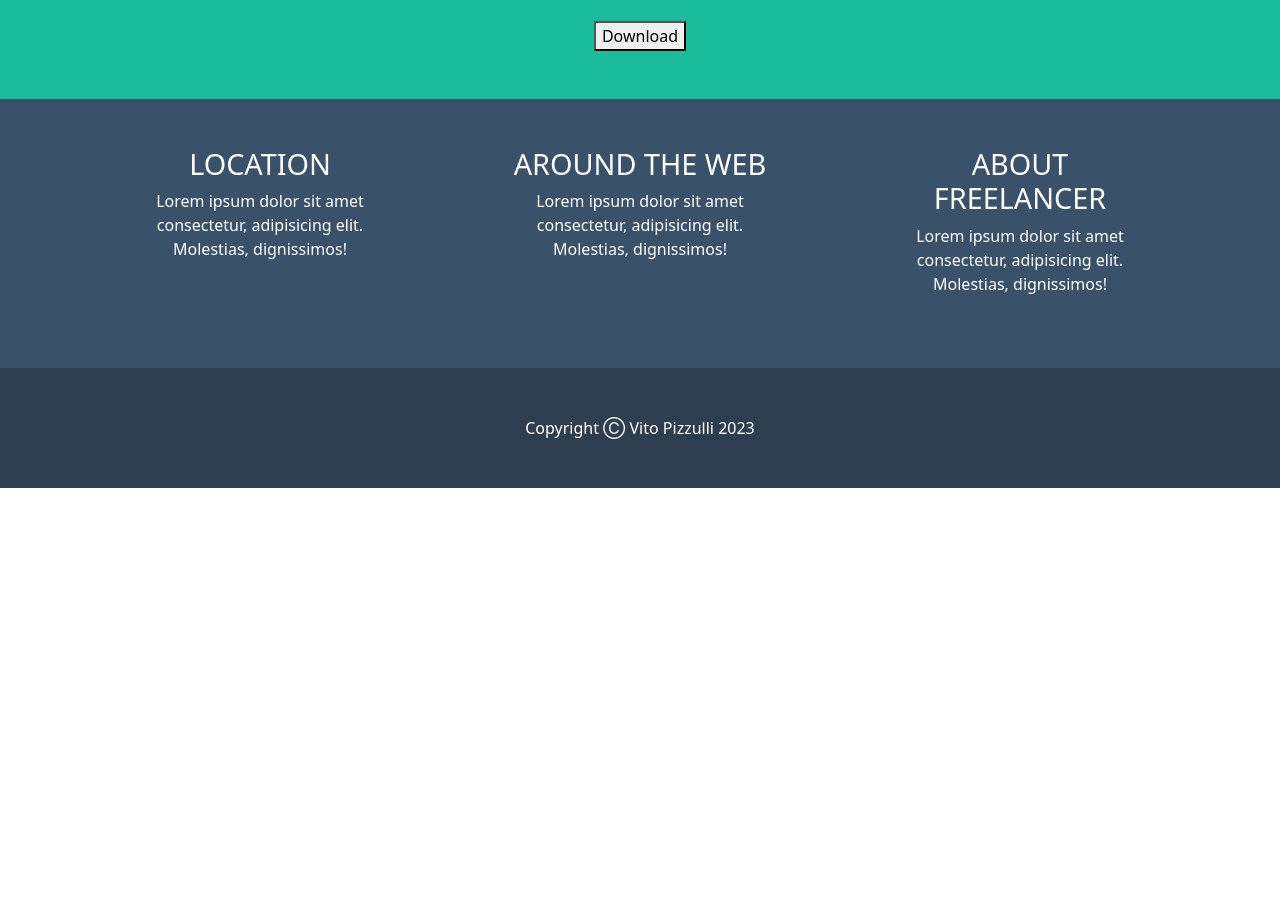
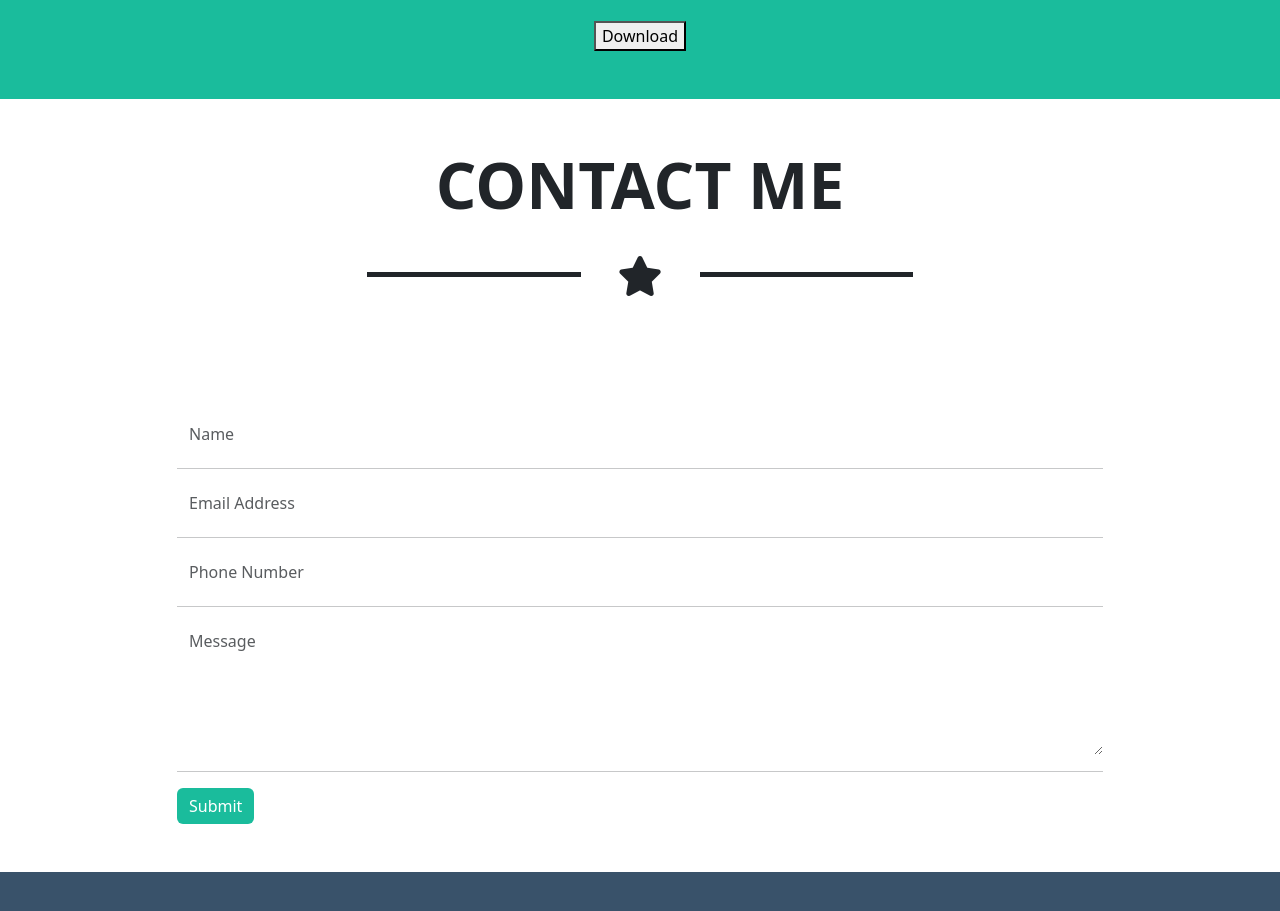
Before and after one commit to vito-pizzulli/html-css-bootstrap-freelancer, a plain HTML site: page index.html in a window 1280 px wide. Shown: the part 1887-2798 px from the top of the page. Before the commit the page ends 2375 px from the top, so only its background shows below. Drawn offline with nearby package versions, Linux system fonts and the light colour scheme.

Commit message:
"contact me" section with form completed

```diff
--- a/css/style.css
+++ b/css/style.css
@@ -4,6 +4,10 @@ h2 {
 
 h3 {
     font-size: 1rem;
+}
+
+.ms_button:hover {
+    background-color: #18ab8e;
 }
 
 .ms_bg-dark-aqua {
--- a/index.html
+++ b/index.html
@@ -36,7 +36,7 @@
                             <a class="nav-link text-uppercase text-white" href="#about">About</a>
                             </li>
                             <li class="nav-item">
-                            <a class="nav-link text-uppercase text-white" href="#">Contact</a>
+                            <a class="nav-link text-uppercase text-white" href="#contact_me">Contact Me</a>
                             </li>
                         </ul>
                     </div>
@@ -176,6 +176,63 @@
             </div>
         </section>
 
+        <!-- Contact Me -->
+        <section id="contact_me">
+            <div class="container py-5">
+
+                <div class="row justify-content-center mb-2 mb-md-3 mb-lg-4">
+                    <div class="col-12 text-center">
+                        <h1 class="text-uppercase fw-bold">Contact Me</h1>
+                    </div>
+                </div>
+
+                <div class="row justify-content-center mb-2 mb-md-3 mb-lg-4">
+                    <div class="col-6">
+                        <div class="row">
+                            <div class="col">
+                                <hr class="ms_hr-style">
+                            </div>
+                            <div class="col-2 d-flex justify-content-center">
+                                <i class="fa-solid fa-star fs-1"></i>
+                            </div>
+                            <div class="col">
+                                <hr class="ms_hr-style">
+                            </div>
+                        </div>
+                    </div>
+                </div>
+            </div>
+        </section>
+
+        <!-- Contact Me -->
+        <section>
+            <div class="container py-5">
+                <div class="row justify-content-center">
+                    <div class="col-8 col-md-9 col-lg-10">
+                        <form action="#contact_me" method="post">
+                            <div class="mb-3">
+                                <input type="text" class="form-control border-0 w-100" placeholder="Name" required>
+                            </div>
+                            <hr>
+                            <div class="mb-3">
+                                <input type="email" class="form-control border-0 w-100" placeholder="Email Address" required>
+                            </div>
+                            <hr>
+                            <div class="mb-3">
+                                <input type="tel" class="form-control border-0 w-100" placeholder="Phone Number" maxlength="15" required>
+                            </div>
+                            <hr>
+                            <div class="mb-3">
+                                <textarea class="border-0 form-control w-100" placeholder="Message" cols="30" rows="5" required></textarea>
+                            </div>
+                            <hr>
+                            <button type="submit" class="btn text-white ms_bg-dark-aqua border-0 ms_button">Submit</button>
+                        </form>
+                    </div>
+                </div>
+            </div>
+        </section>
+
         <!-- Footer -->
         <footer class="text-white">
             <section class="ms_bg-dark-blue">
```
